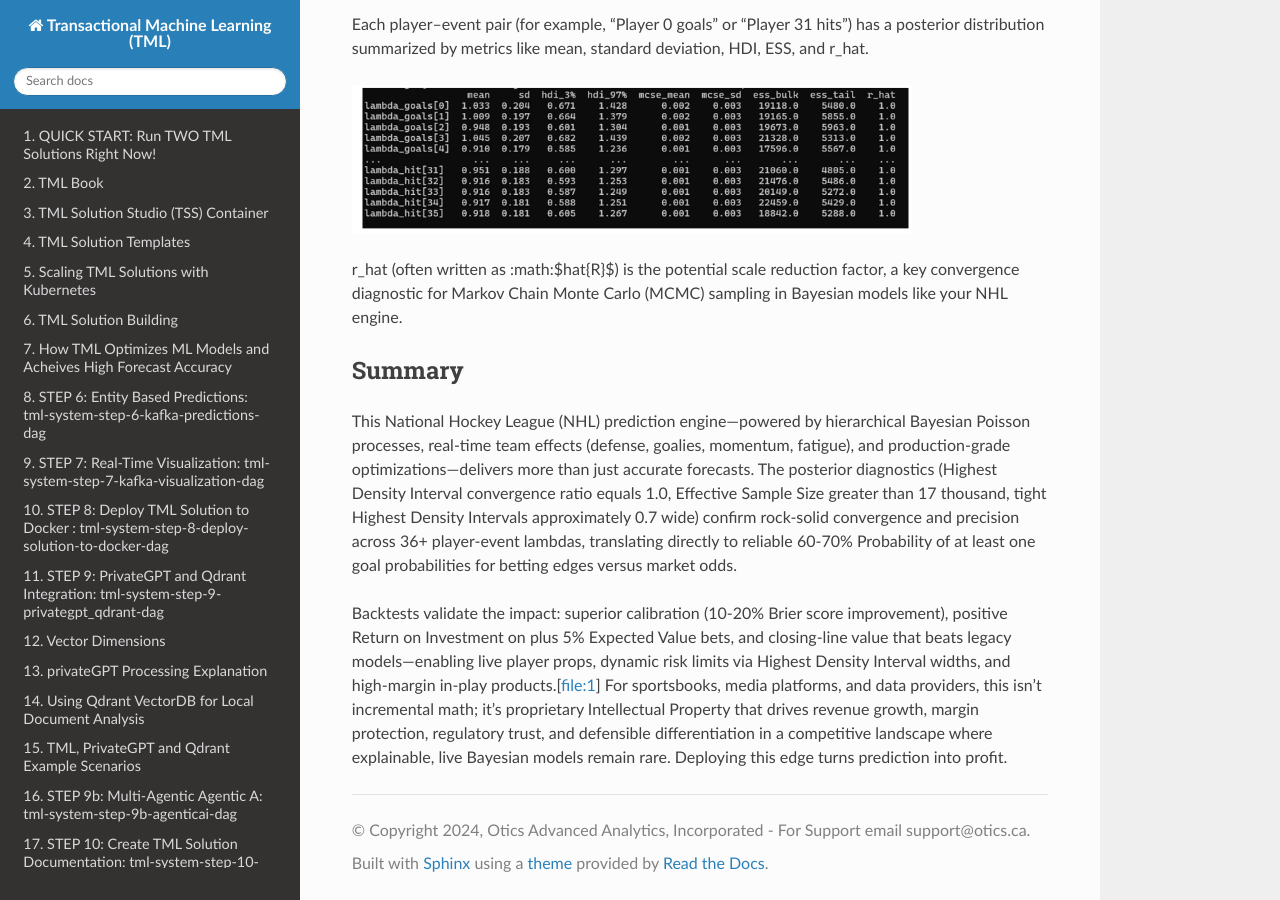
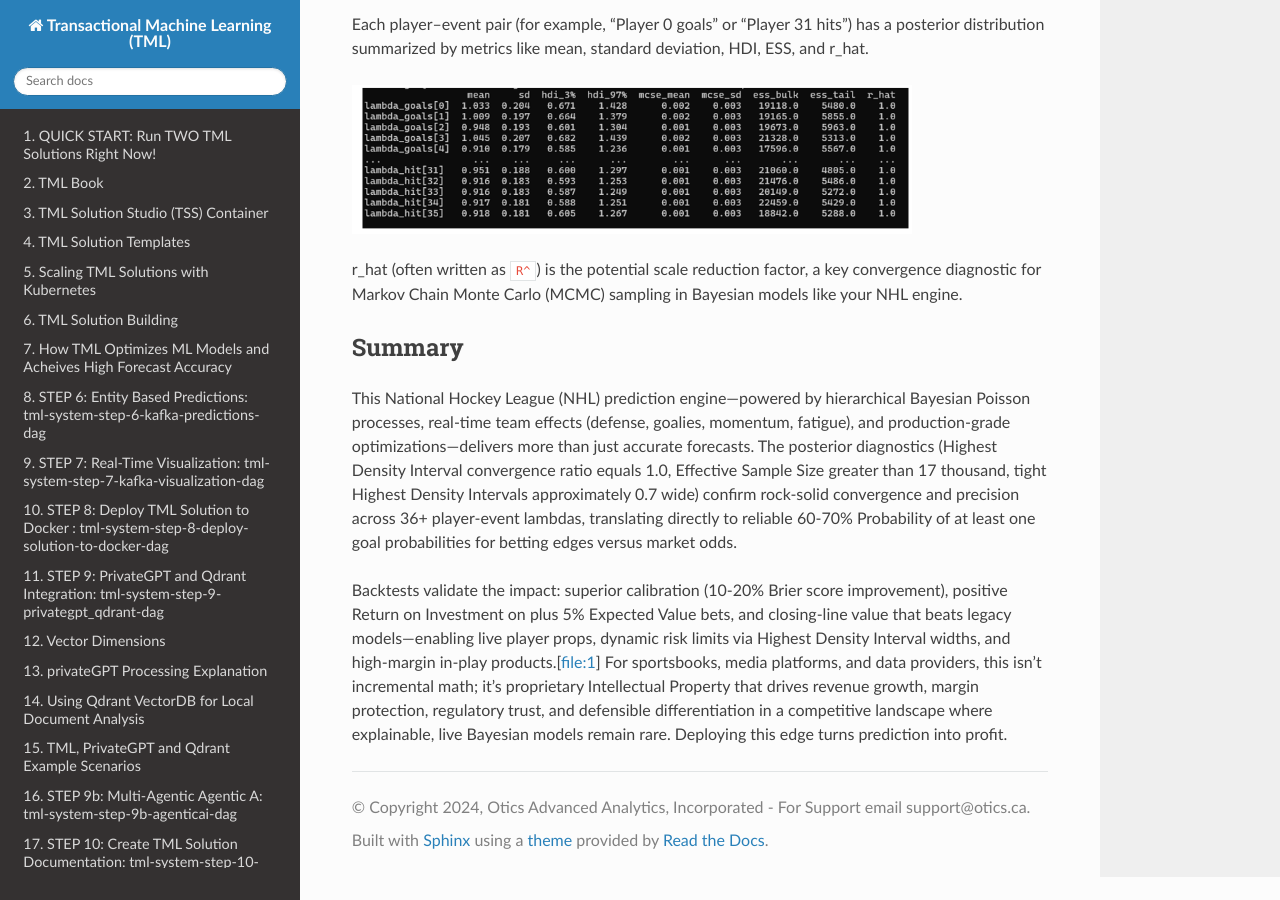
Before and after one commit to smaurice101/readthedocs, a Sphinx documentation site: the page built from docs/source/lsm.rst, in a window 1280 px wide and 900 px high, scrolled down 5474 px. Built offline with Sphinx 7.4.7 and the Read the Docs theme 3.1.0, drawn with Linux system fonts in a browser that asks for light colours; some of the changed text lies outside the part shown.

Commit message:
Update lsm.rst

```diff
--- a/docs/source/lsm.rst
+++ b/docs/source/lsm.rst
@@ -160,7 +160,7 @@
 .. figure:: lsm6.png
    :scale: 70%
 
-r_hat (often written as :math:$\hat{R}$) is the potential scale reduction factor, a key convergence diagnostic for Markov Chain Monte Carlo (MCMC) sampling in Bayesian models like your NHL engine.
+r_hat (often written as ``R^``) is the potential scale reduction factor, a key convergence diagnostic for Markov Chain Monte Carlo (MCMC) sampling in Bayesian models like your NHL engine.
 
 Summary
 =====================
```
